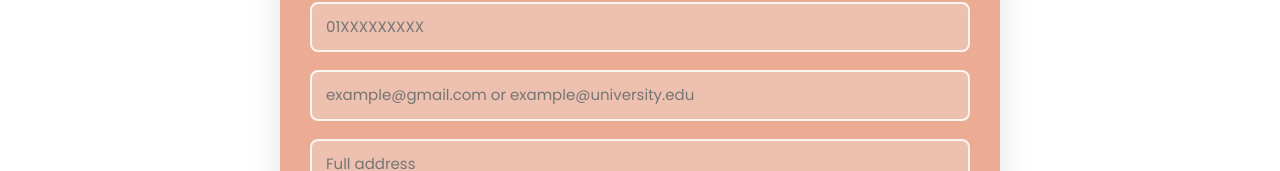
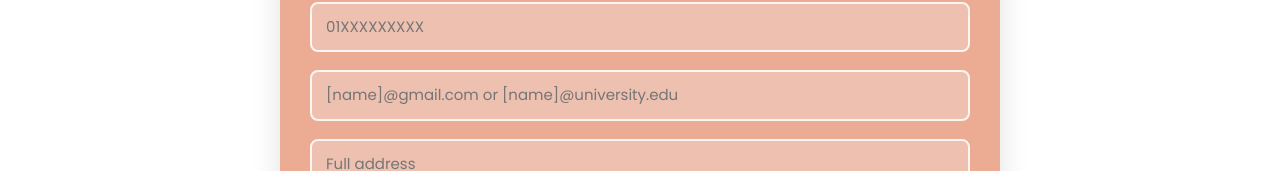
Before and after one commit to Mujadded-17/Warm_Connect, a React (Create React App) app: page /post in a window 1280 px wide. Shown: the part 368-539 px from the top of the page. Built offline with nearby package versions, Linux system fonts and the light colour scheme.

Commit message:
feat: <udated the description holder in backend and in browse donation>

```diff
--- a/src/pages/post.js
+++ b/src/pages/post.js
@@ -181,7 +181,7 @@ export default function Post() {
             <input
               type="email"
               name="email"
-              placeholder="example@gmail.com or example@university.edu"
+              placeholder="[name]@gmail.com or [name]@university.edu"
               value={form.email}
               onChange={handleChange}
               className="input-field"
```
